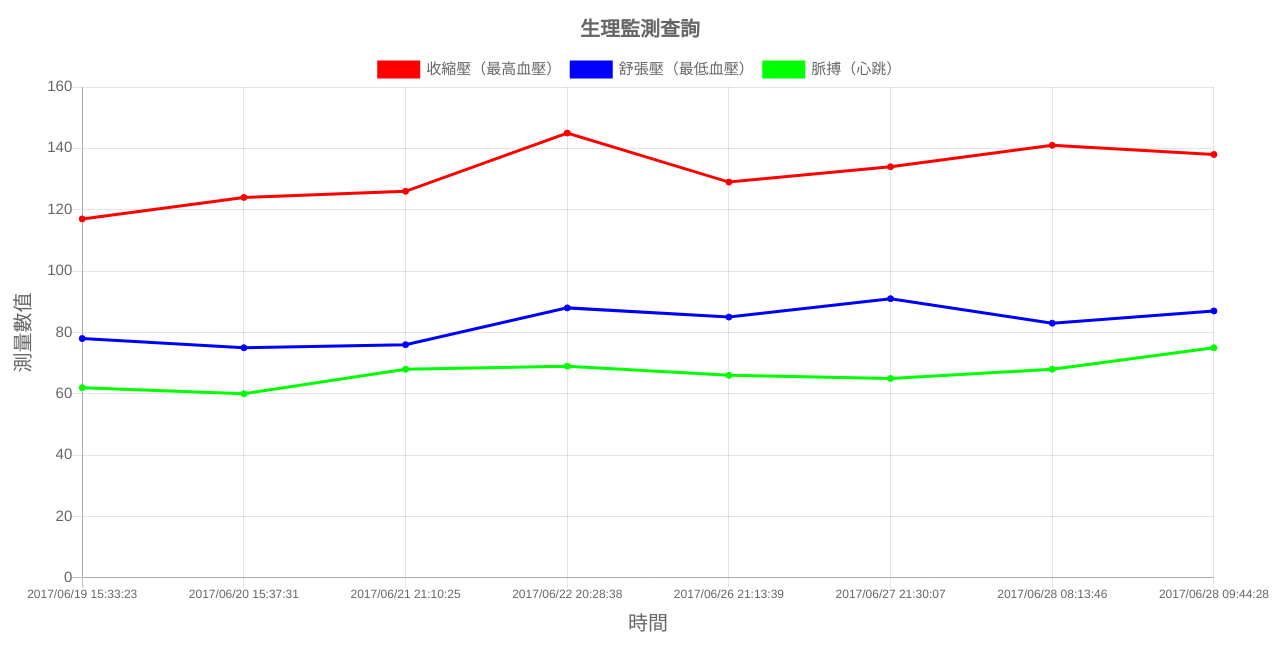
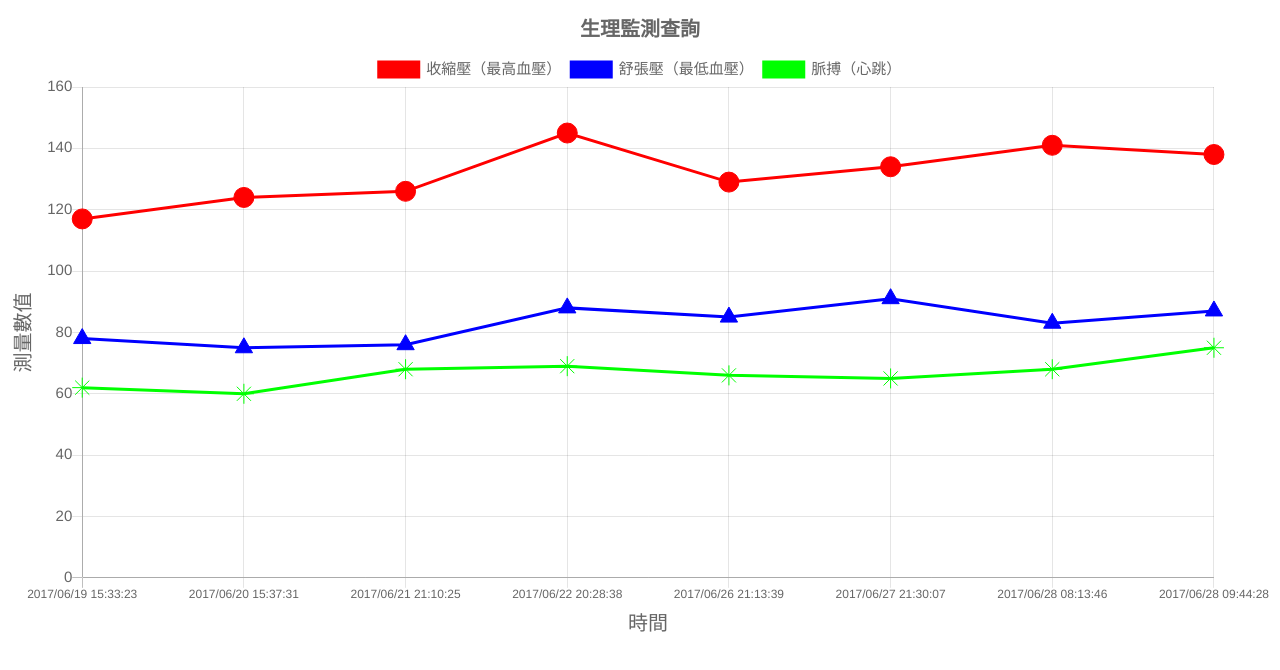
Before and after one commit to tico88612/bloodpressure-xml, a plain HTML site: page index.html in a window 1280 px wide. Drawn offline with nearby package versions, Linux system fonts and the light colour scheme.

Commit message:
Add something
pointStyle
pointRadius
pointHoverRadius

```diff
--- a/index.html
+++ b/index.html
@@ -24,6 +24,9 @@
                     ],
                     fill: false,
 					lineTension : 0,
+					pointStyle : "circle" ,
+					pointRadius:10,
+					pointHoverRadius:10
                 }, {
                     label: "舒張壓（最低血壓）",
                     backgroundColor: "#0000FF",
@@ -33,6 +36,9 @@
                     ],
 					fill: false,
 					lineTension : 0,
+					pointStyle : "triangle",
+					pointRadius:10,
+					pointHoverRadius:10
                 }, {
                     label: "脈搏（心跳）",
                     backgroundColor: "#00FF00",
@@ -42,6 +48,9 @@
                     ],
 					fill: false,
 					lineTension : 0,
+					pointStyle : "star",
+					pointRadius:10,
+					pointHoverRadius:10
                 }]
             },
             options: {
```
